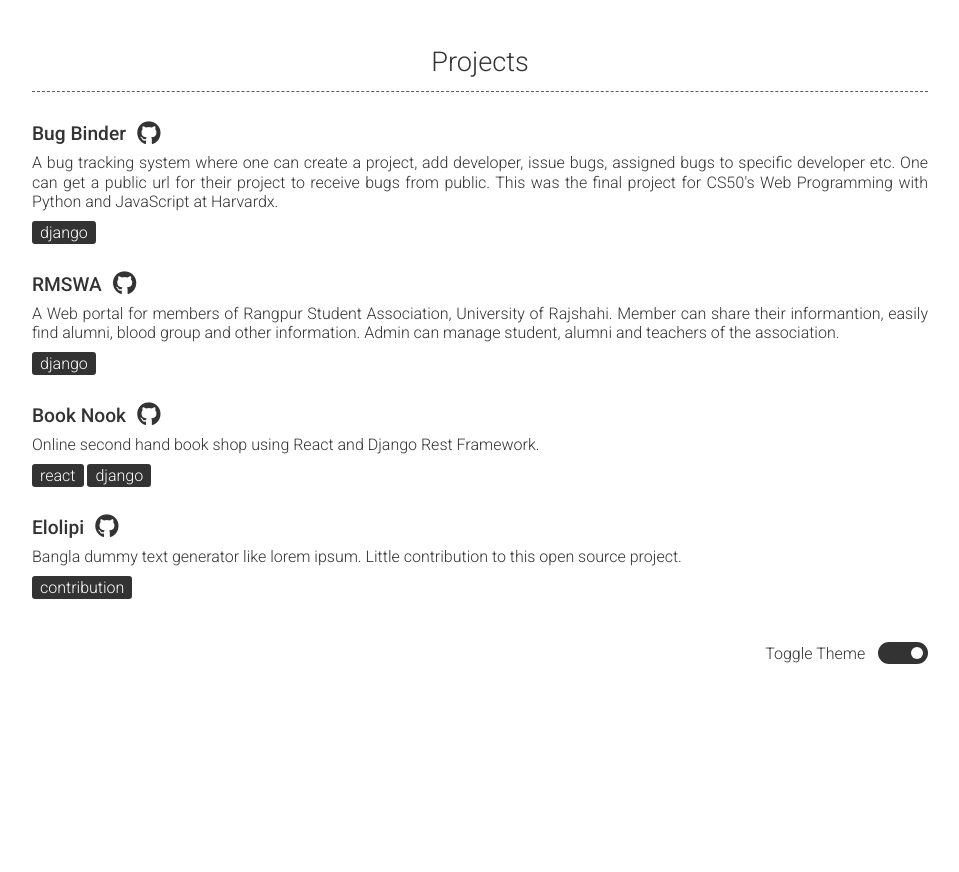
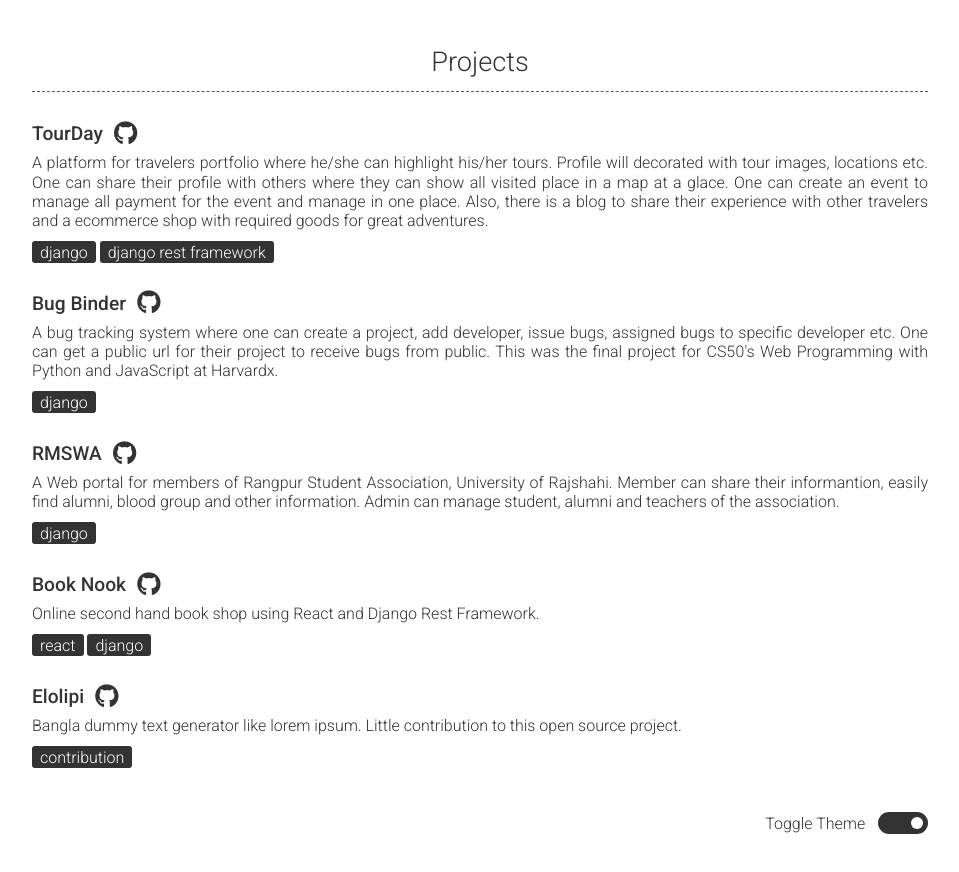
Before and after one commit to as-shahriar/as-shahriar.github.io, a website: page src/index.html in a window 1280 px wide. Shown: the part 1109-1981 px from the top of the page, without its empty margins (160-1119 px from the left). Before the commit the page ends 1823 px from the top, so only its background shows below. Drawn offline with nearby package versions, Linux system fonts and the light colour scheme; files that its build step writes are made by us from their sources.

Commit message:
Displayed tourday project

```diff
--- a/src/index.html
+++ b/src/index.html
@@ -142,7 +142,7 @@
     <section class="box">
         <span>Projects</span>
         <hr>
-        <div class="project" style="display: none;">
+        <div class="project">
             <div class="d-flex">
             <h2>TourDay</h2>
             <a class="project-link" href="https://github.com/asifo1/tourday" target="_blank"><i class="fab fa-github"></i></a>
```
Also changed, not shown: index.html (+1 -1 lines).
